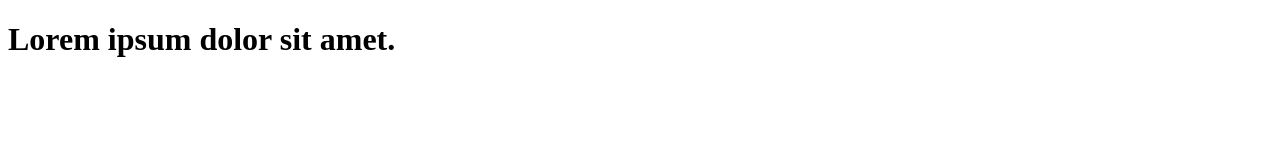
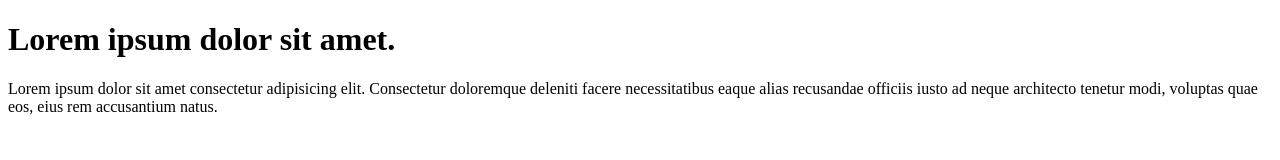
Before and after one commit to smanas585/learn-git, a plain HTML site: page index.html in a window 1280 px wide. Drawn offline with Linux system fonts and the light colour scheme.

Commit message:
add paragraph to code

```diff
--- a/index.html
+++ b/index.html
@@ -1,12 +1,18 @@
 <!DOCTYPE html>
 <html lang="en">
+
 <head>
     <meta charset="UTF-8">
     <meta name="viewport" content="width=device-width, initial-scale=1.0">
     <title>Git Website</title>
 </head>
+
 <body>
     <h1>Lorem ipsum dolor sit amet.</h1>
+    <p>Lorem ipsum dolor sit amet consectetur adipisicing elit. Consectetur doloremque deleniti facere necessitatibus
+        eaque alias recusandae officiis iusto ad neque architecto tenetur modi, voluptas quae eos, eius rem accusantium
+        natus.</p>
 
 </body>
+
 </html>
```
